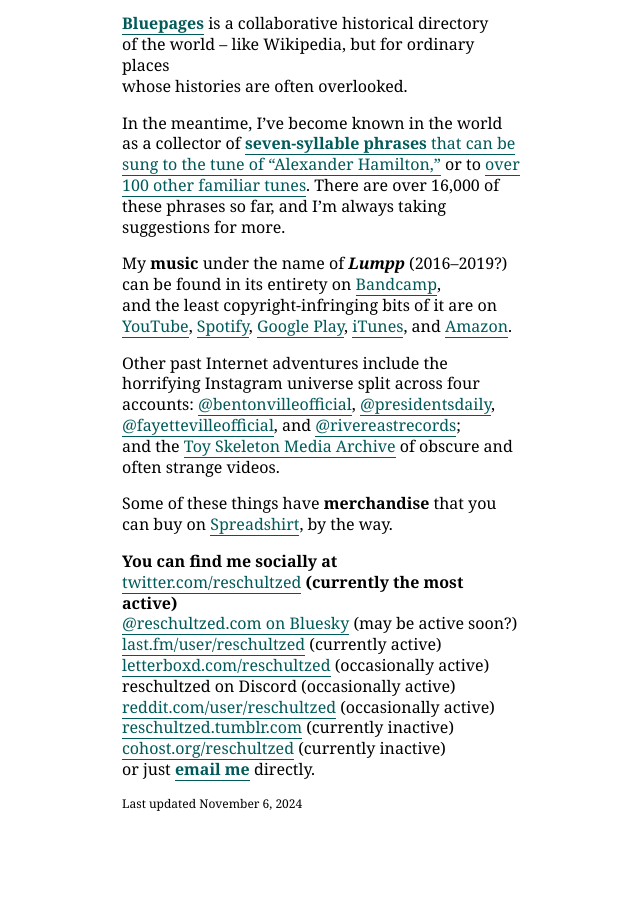
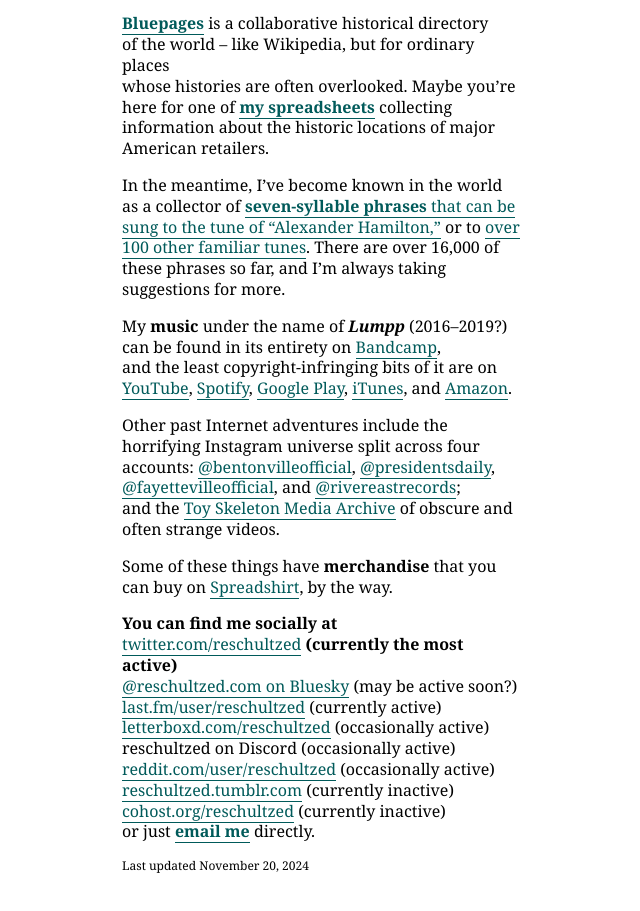
Before and after one commit to reschultzed/website, a plain HTML site: page index.html in a window 1280 px wide. Shown: the part 317-1228 px from the top of the page, without its empty margins (318-958 px from the left). Before the commit the page ends 1192 px from the top, so only its background shows below. Drawn offline with Linux system fonts and the light colour scheme.

Commit message:
Update index.html

```diff
--- a/index.html
+++ b/index.html
@@ -26,7 +26,7 @@
 
 <p><b><a href="https://www.bluepageswiki.org/">Bluepages</a></b> is a collaborative historical directory<br>
 of the world – like Wikipedia, but for ordinary places<br>
-whose histories are often overlooked.</p>
+whose histories are often overlooked. Maybe you’re here for one of <a href="http://reschultzed.com/spread"><b>my spreadsheets</b></a> collecting information about the historic locations of major American retailers.</p>
 
 <p>In the meantime, I’ve become known in the world as a collector of <a href="https://docs.google.com/spreadsheets/d/1HMXo2tGXQO-8J9GvmEE-o3W8i9p7043oCPmZVxcWa8A/edit#gid=0"><b>seven-syllable phrases</b> that can be sung to the tune of “Alexander Hamilton,”</a> or to <a href="https://www.youtube.com/playlist?list=PLYQZ1eyCBP2EkShbefLdM7w38HaBRyVvz">over 100 other familiar tunes</a>. There are over 16,000 of these phrases so far, and I’m always taking suggestions for more.</p>
 
@@ -50,5 +50,5 @@
 <a href="https://cohost.org/reschultzed">cohost.org/reschultzed</a> (currently inactive)<br>
 or just <b><a href="mailto:reschultzed@gmail.com">email me</a></b> directly.</p>
 
-<smol>Last updated November 6, 2024</smol>
+<smol>Last updated November 20, 2024</smol>
 </body>
```
